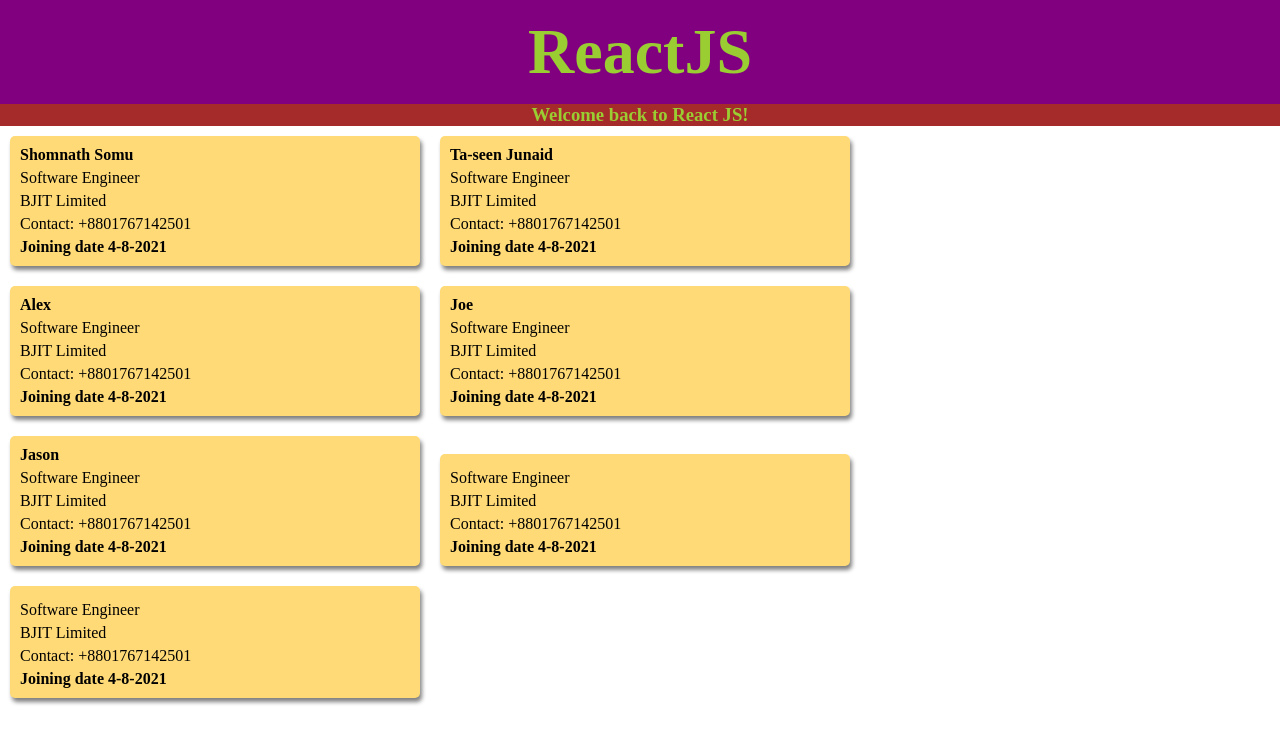
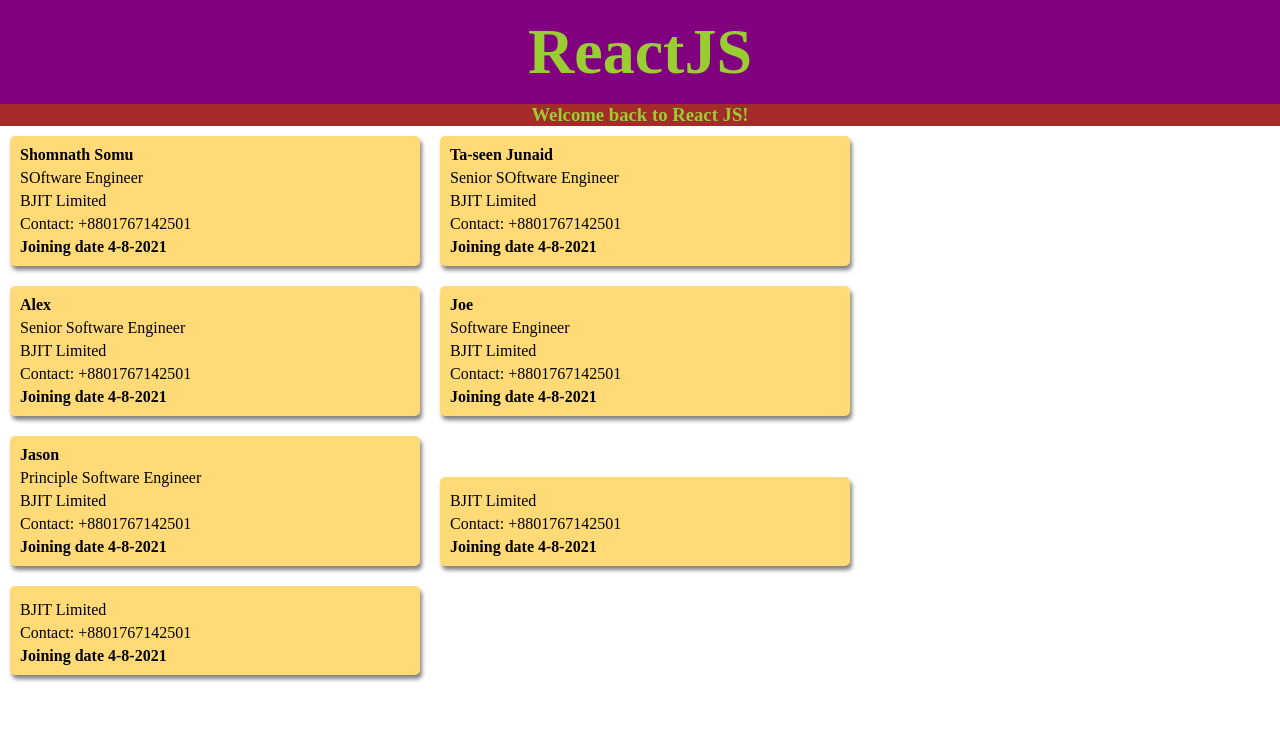
Before and after one commit to shomnathsomu/Build-React, a React (Create React App) app: page / in a window 1280 px wide. Shown: the top 744 px of the page. Built offline with nearby package versions, Linux system fonts and the light colour scheme.

Commit message:
Update props key

```diff
--- a/src/components/Card.js
+++ b/src/components/Card.js
@@ -1,4 +1,4 @@
-const designationEmp = "Software Engineer";
+// const designationEmp = "Software Engineer";
 const companyName = "BJIT Limited";
 const contNo = "Contact: +8801767142501";
 const joinDate = "Joining date";
@@ -9,7 +9,7 @@ const currentMonth = date.getMonth();
 const currentYear = date.getFullYear();
 
 function Card (props) {
-  const {nameEmp} = props;
+  const {nameEmp, designationEmp} = props;
   return <div className="card">
           <h4 className="empName">{nameEmp}</h4>
           <p className="empDes"> {designationEmp} </p>
```
